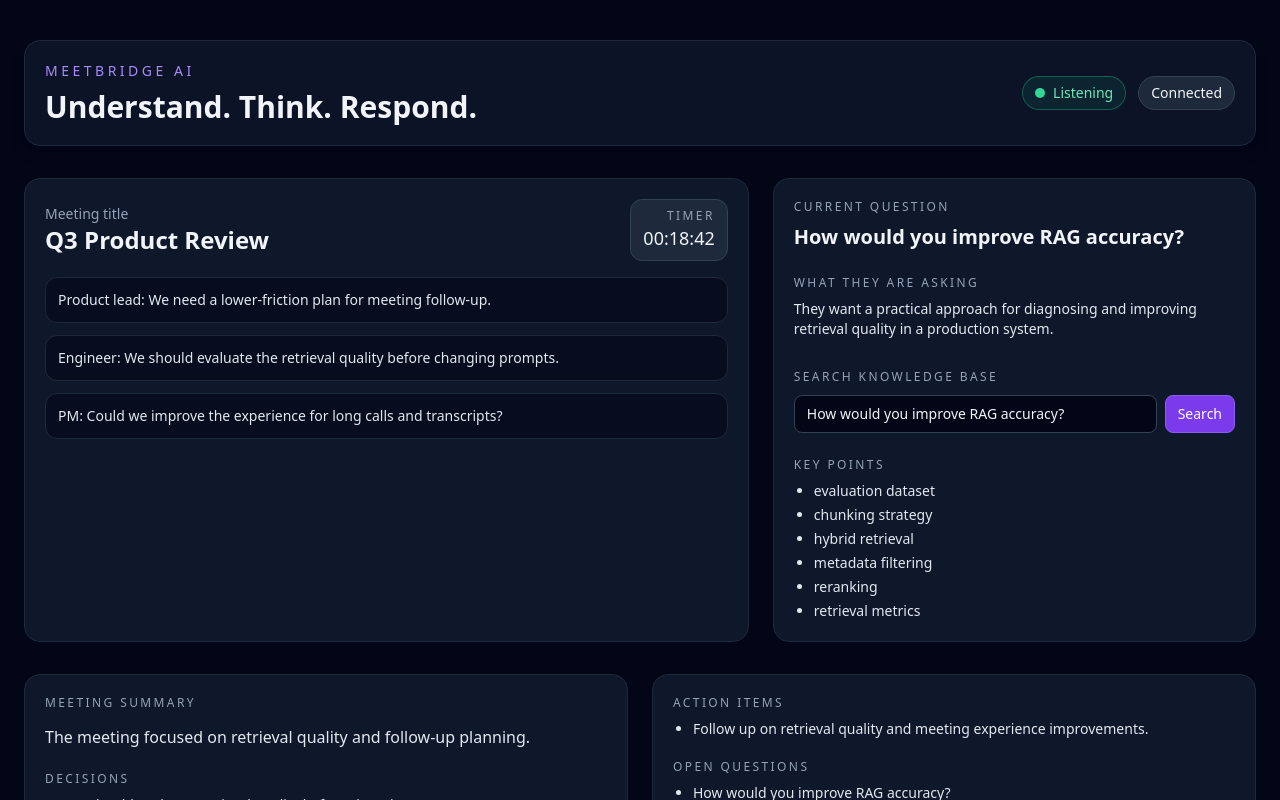
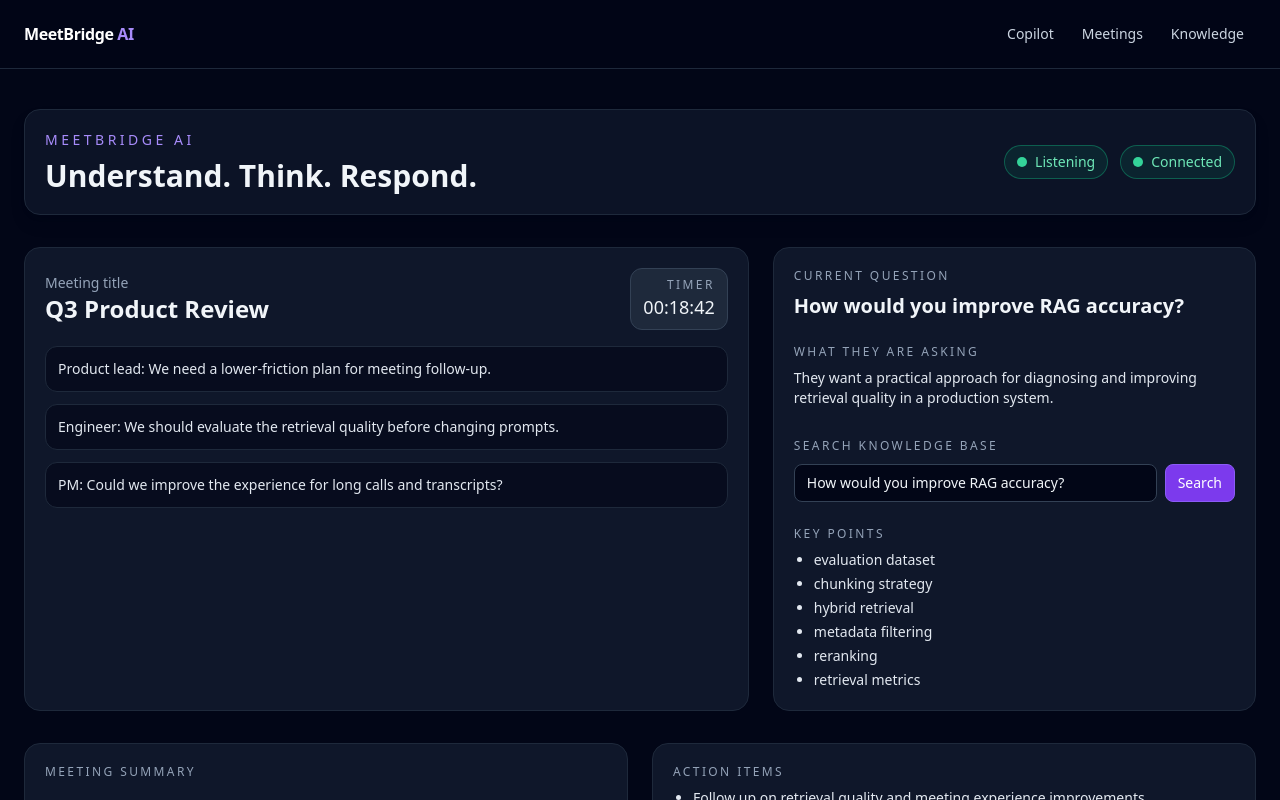
Before and after one commit to chetan1804/meet-bridge-ai, a Next.js app in the folder frontend/: page / in a window 1280 px wide. Shown: the top 800 px of the page. Built offline with nearby package versions, Linux system fonts and the light colour scheme; no server answers.

Commit message:
establish MeetBridge web application

```diff
--- a/frontend/src/app/layout.tsx
+++ b/frontend/src/app/layout.tsx
@@ -2,7 +2,10 @@ import "./globals.css";
 import type { Metadata } from "next";
 
 export const metadata: Metadata = {
-  title: "MeetBridge AI",
+  title: {
+    default: "MeetBridge AI",
+    template: "%s | MeetBridge AI",
+  },
   description: "Real-time AI meeting copilot",
 };
 
--- a/frontend/src/app/page.tsx
+++ b/frontend/src/app/page.tsx
@@ -1,6 +1,10 @@
 "use client";
 
 import { useCallback, useEffect, useState } from "react";
+
+import { AppShell } from "@/components/app-shell";
+import { StatusBadge } from "@/components/status-badge";
+import { apiEndpoint } from "@/lib/api";
 
 const fallbackTranscript = [
   "Product lead: We need a lower-friction plan for meeting follow-up.",
@@ -59,7 +63,7 @@ export default function Home() {
 
   const refreshMeetingState = useCallback(async () => {
     try {
-      const response = await fetch("http://localhost:8000/api/meeting/state");
+      const response = await fetch(apiEndpoint("/api/meeting/state"));
       if (!response.ok) {
         return;
       }
@@ -115,7 +119,7 @@ export default function Home() {
     const fetchContext = async () => {
       try {
         const response = await fetch(
-          "http://localhost:8000/api/conversation/context",
+          apiEndpoint("/api/conversation/context"),
         );
         if (!response.ok) {
           return;
@@ -156,7 +160,7 @@ export default function Home() {
 
     try {
       const response = await fetch(
-        "http://localhost:8000/api/conversation/buffer",
+        apiEndpoint("/api/conversation/buffer"),
         {
           method: "POST",
           headers: {
@@ -196,7 +200,7 @@ export default function Home() {
 
     try {
       const response = await fetch(
-        "http://localhost:8000/api/knowledge/search",
+        apiEndpoint("/api/knowledge/search"),
         {
           method: "POST",
           headers: {
@@ -227,7 +231,8 @@ export default function Home() {
   };
 
   return (
-    <main className="min-h-screen bg-slate-950 px-6 py-10 text-slate-100">
+    <AppShell>
+      <main className="px-6 py-10">
       <div className="mx-auto max-w-7xl space-y-8">
         <header className="flex items-center justify-between rounded-2xl border border-slate-800 bg-slate-900/80 p-5 shadow-lg shadow-slate-950/30">
           <div>
@@ -239,23 +244,8 @@ export default function Home() {
             </h1>
           </div>
           <div className="flex items-center gap-3 text-sm">
-            <span
-              className={`inline-flex items-center gap-2 rounded-full border px-3 py-1.5 ${
-                listening
-                  ? "border-emerald-500/40 bg-emerald-500/10 text-emerald-300"
-                  : "border-slate-700 bg-slate-800 text-slate-300"
-              }`}
-            >
-              <span
-                className={`h-2.5 w-2.5 rounded-full ${
-                  listening ? "bg-emerald-400" : "bg-slate-500"
-                }`}
-              />
-              {listening ? "Listening" : "Paused"}
-            </span>
-            <span className="rounded-full border border-slate-700 bg-slate-800 px-3 py-1.5">
-              {connected ? "Connected" : "Disconnected"}
-            </span>
+            <StatusBadge label={listening ? "Listening" : "Paused"} active={listening} />
+            <StatusBadge label={connected ? "Connected" : "Disconnected"} active={connected} />
           </div>
         </header>
 
@@ -431,6 +421,7 @@ export default function Home() {
           </div>
         </section>
       </div>
-    </main>
+      </main>
+    </AppShell>
   );
 }
--- /dev/null
+++ b/frontend/src/components/app-shell.tsx
@@ -0,0 +1,34 @@
+import Link from "next/link";
+import type { ReactNode } from "react";
+
+const navigationItems = [
+  { href: "/", label: "Copilot" },
+  { href: "/#meetings", label: "Meetings" },
+  { href: "/#knowledge", label: "Knowledge" },
+];
+
+export function AppShell({ children }: { children: ReactNode }) {
+  return (
+    <div className="min-h-screen bg-slate-950 text-slate-100">
+      <header className="border-b border-slate-800 bg-slate-950/90 backdrop-blur">
+        <div className="mx-auto flex max-w-7xl flex-wrap items-center justify-between gap-4 px-6 py-4">
+          <Link href="/" className="font-semibold tracking-tight text-white">
+            MeetBridge <span className="text-violet-400">AI</span>
+          </Link>
+          <nav aria-label="Primary navigation" className="flex items-center gap-1 text-sm">
+            {navigationItems.map((item) => (
+              <Link
+                key={item.label}
+                href={item.href}
+                className="rounded-lg px-3 py-2 text-slate-300 transition hover:bg-slate-800 hover:text-white focus-visible:outline focus-visible:outline-2 focus-visible:outline-offset-2 focus-visible:outline-violet-400"
+              >
+                {item.label}
+              </Link>
+            ))}
+          </nav>
+        </div>
+      </header>
+      {children}
+    </div>
+  );
+}
--- /dev/null
+++ b/frontend/src/components/status-badge.tsx
@@ -0,0 +1,19 @@
+type StatusBadgeProps = {
+  label: string;
+  active: boolean;
+};
+
+export function StatusBadge({ label, active }: StatusBadgeProps) {
+  return (
+    <span
+      className={`inline-flex items-center gap-2 rounded-full border px-3 py-1.5 ${
+        active
+          ? "border-emerald-500/40 bg-emerald-500/10 text-emerald-300"
+          : "border-slate-700 bg-slate-800 text-slate-300"
+      }`}
+    >
+      <span className={`h-2.5 w-2.5 rounded-full ${active ? "bg-emerald-400" : "bg-slate-500"}`} />
+      {label}
+    </span>
+  );
+}
--- /dev/null
+++ b/frontend/src/lib/api.ts
@@ -0,0 +1,7 @@
+const configuredApiUrl = process.env.NEXT_PUBLIC_API_URL ?? "http://localhost:8000";
+
+export const apiUrl = configuredApiUrl.replace(/\/$/, "");
+
+export function apiEndpoint(path: string): string {
+  return `${apiUrl}${path.startsWith("/") ? path : `/${path}`}`;
+}
```
Also changed, not shown: 1 other file (tests, documents, lock files or other folders).
